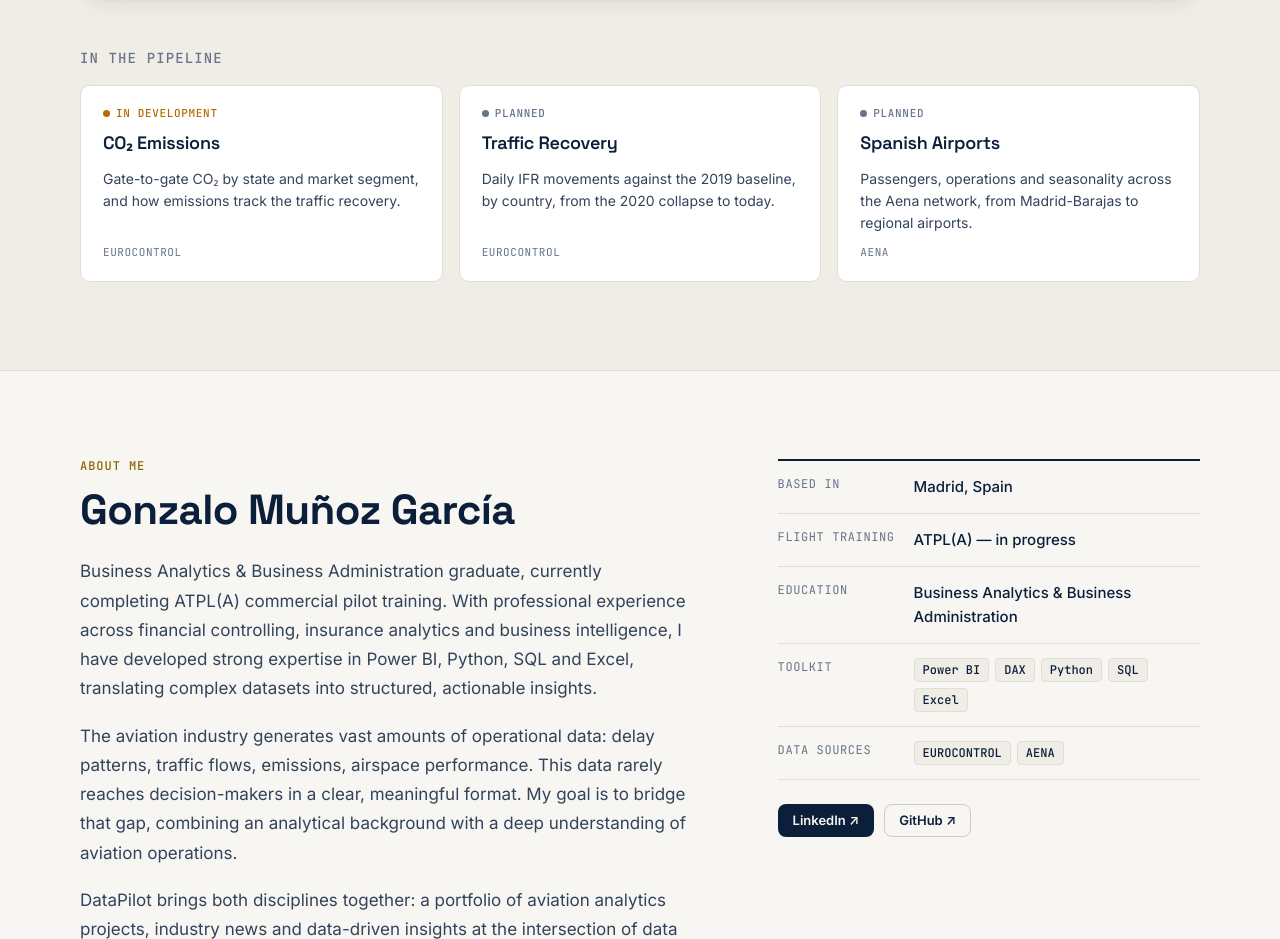
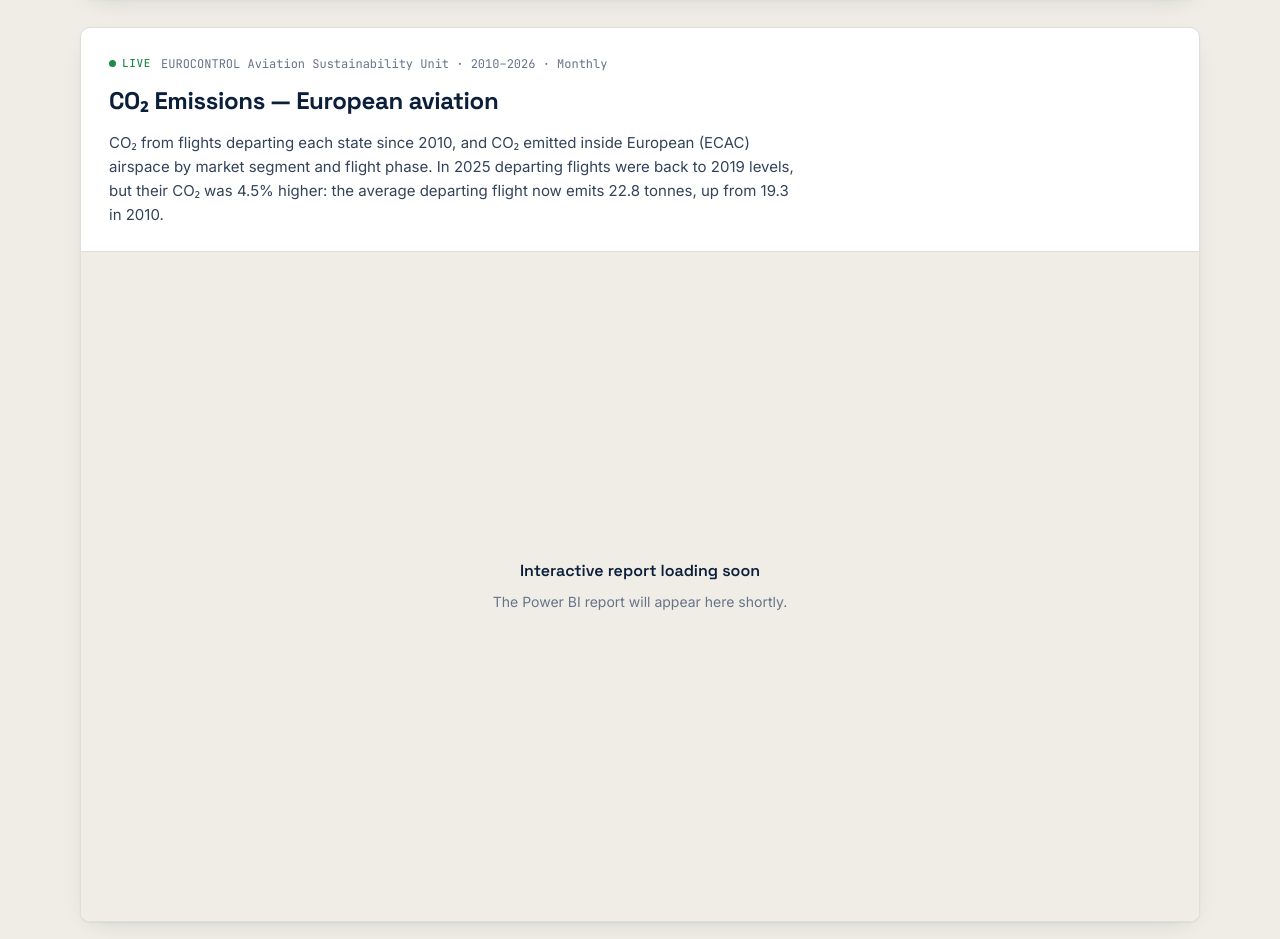
Before and after one commit to gonzalomg-stack/gonzalomg-stack.github.io, a plain HTML site: page index.html in a window 1280 px wide. Shown: the part 3748-4687 px from the top of the page. Drawn offline with Linux system fonts and the light colour scheme.

Commit message:
Add files via upload

```diff
--- a/app.js
+++ b/app.js
@@ -5,6 +5,7 @@ const CONFIG = {
   // Power BI → File → Embed report → Publish to web (public) → copy the *link*
   // (https://app.powerbi.com/view?r=...). Leave empty to show a placeholder.
   powerbiAtfmUrl: "https://app.powerbi.com/view?r=eyJrIjoiMmNjNzViNDgtYmUxNy00YzE3LWIxN2MtNjA2Y2NiY2UxMWQ4IiwidCI6IjU4MThjMTAzLWI0ZmYtNGFiNi04YzA1LWRjMmZiNjk5M2JjMCIsImMiOjh9",
+  powerbiCo2Url: "",
   newsFile: "news.json",
   pageSize: 13,           // lead story + 12
 };
@@ -54,19 +55,22 @@ setInterval(tickClock, 15000);
 })();
 
 /* ── Power BI embed ────────────────────────────────────────────────────── */
-(function mountEmbed() {
-  const box = $("#embed-atfm");
-  const url = CONFIG.powerbiAtfmUrl.trim();
+function mountEmbed(boxId, openId, url, title) {
+  const box = $(boxId);
+  if (!box) return;
+  url = (url || "").trim();
   if (url) {
-    box.innerHTML = `<iframe title="ATFM Delays — Power BI report" src="${esc(url)}" allowfullscreen loading="lazy"></iframe>`;
-    const open = $("#dash-open");
+    box.innerHTML = `<iframe title="${esc(title)} — Power BI report" src="${esc(url)}" allowfullscreen loading="lazy"></iframe>`;
+    const open = $(openId);
     open.href = url;
     open.hidden = false;
   } else {
     box.innerHTML = `<div class="embed-empty"><strong>Interactive report loading soon</strong>
-      <span>The Power BI report will appear here once its public link is added to <code>app.js</code>.</span></div>`;
+      <span>The Power BI report will appear here shortly.</span></div>`;
   }
-})();
+}
+mountEmbed("#embed-atfm", "#dash-open", CONFIG.powerbiAtfmUrl, "ATFM Delays");
+mountEmbed("#embed-co2", "#dash-open-co2", CONFIG.powerbiCo2Url, "CO₂ Emissions");
 
 /* ── News ──────────────────────────────────────────────────────────────── */
 const state = { items: [], cat: "All", q: "", shown: CONFIG.pageSize };
--- a/index.html
+++ b/index.html
@@ -118,7 +118,7 @@
           <p class="eyebrow">Dashboards</p>
           <h2 class="section-title">Interactive analysis</h2>
         </div>
-        <p class="section-note">Built in Power BI on public operational datasets. Use the filters inside each report to drill down by year, country and air navigation service provider.</p>
+        <p class="section-note">Built in Power BI on public operational datasets. Use the filters inside each report to drill down by year and country.</p>
       </div>
 
       <article class="dash-feature">
@@ -133,14 +133,20 @@
         <div class="embed" id="embed-atfm"></div>
       </article>
 
+      <article class="dash-feature">
+        <header class="dash-feature-head">
+          <div>
+            <p class="dash-meta"><span class="status status-live">Live</span> EUROCONTROL Aviation Sustainability Unit · 2010–2026 · Monthly</p>
+            <h3>CO₂ Emissions — European aviation</h3>
+            <p class="dash-desc">CO₂ from flights departing each state since 2010, and CO₂ emitted inside European (ECAC) airspace by market segment and flight phase. In 2025 departing flights were back to 2019 levels, but their CO₂ was 4.5% higher: the average departing flight now emits 22.8 tonnes, up from 19.3 in 2010.</p>
+          </div>
+          <a class="btn btn-ghost btn-sm" id="dash-open-co2" href="#" target="_blank" rel="noopener" hidden>Full screen ↗</a>
+        </header>
+        <div class="embed" id="embed-co2"></div>
+      </article>
+
       <h3 class="pipeline-title">In the pipeline</h3>
       <ol class="pipeline">
-        <li>
-          <span class="status status-dev">In development</span>
-          <h4>CO₂ Emissions</h4>
-          <p>Gate-to-gate CO₂ by state and market segment, and how emissions track the traffic recovery.</p>
-          <span class="src">EUROCONTROL</span>
-        </li>
         <li>
           <span class="status status-plan">Planned</span>
           <h4>Traffic Recovery</h4>
--- a/style.css
+++ b/style.css
@@ -210,6 +210,7 @@ body::before { content: ""; position: fixed; inset: 0 0 auto; height: env(safe-a
 
 /* ── Dashboards ───────────────────────────── */
 .dash-feature { background: var(--surface); border: 1px solid var(--line); border-radius: 10px; overflow: hidden; box-shadow: var(--shadow); }
+.dash-feature + .dash-feature { margin-top: 28px; }
 .dash-feature-head { display: flex; justify-content: space-between; gap: 24px; align-items: flex-start; padding: 28px 28px 24px; }
 .dash-feature-head h3 { font-size: 24px; margin-top: 10px; }
 .dash-meta { font: 400 12px/1.4 var(--f-mono); color: var(--muted); display: flex; gap: 10px; align-items: center; flex-wrap: wrap; }
@@ -227,7 +228,7 @@ body::before { content: ""; position: fixed; inset: 0 0 auto; height: env(safe-a
 .embed-empty code { font: 400 12.5px var(--f-mono); background: var(--surface); border: 1px solid var(--line); border-radius: 4px; padding: 2px 6px; }
 
 .pipeline-title { font-size: 14px; font-family: var(--f-mono); font-weight: 500; letter-spacing: .08em; text-transform: uppercase; color: var(--muted); margin: 48px 0 16px; }
-.pipeline { list-style: none; margin: 0; padding: 0; display: grid; grid-template-columns: repeat(3, minmax(0, 1fr)); gap: 16px; }
+.pipeline { list-style: none; margin: 0; padding: 0; display: grid; grid-template-columns: repeat(auto-fit, minmax(260px, 1fr)); gap: 16px; }
 .pipeline li { background: var(--surface); border: 1px solid var(--line); border-radius: 10px; padding: 22px; display: flex; flex-direction: column; gap: 10px; }
 .pipeline h4 { font-size: 18px; font-weight: 600; }
 .pipeline p { color: var(--ink-2); font-size: 14px; flex: 1; }
```
